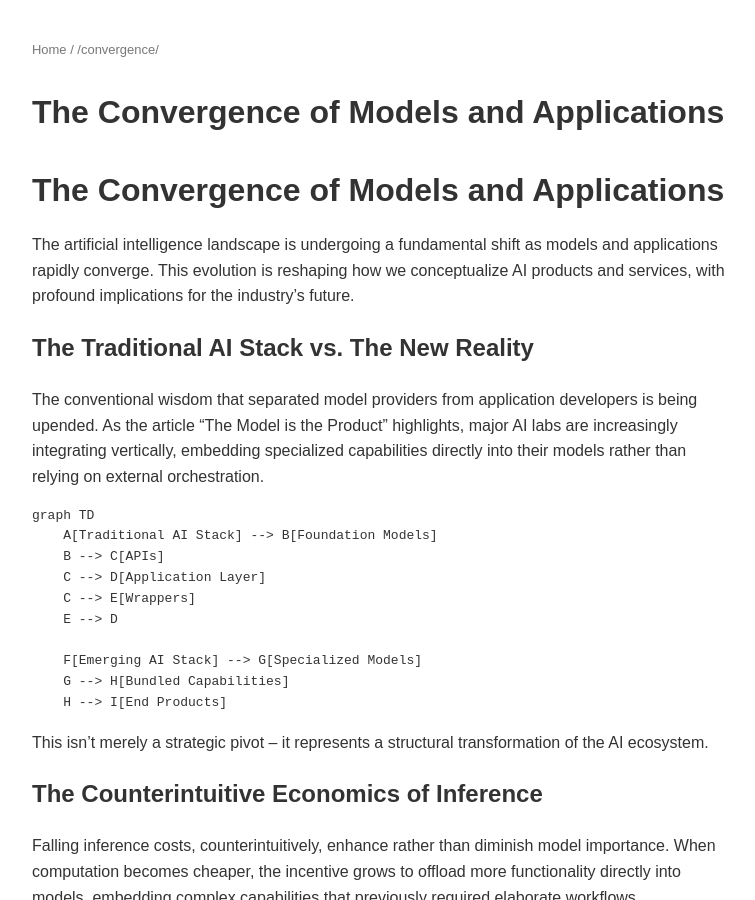
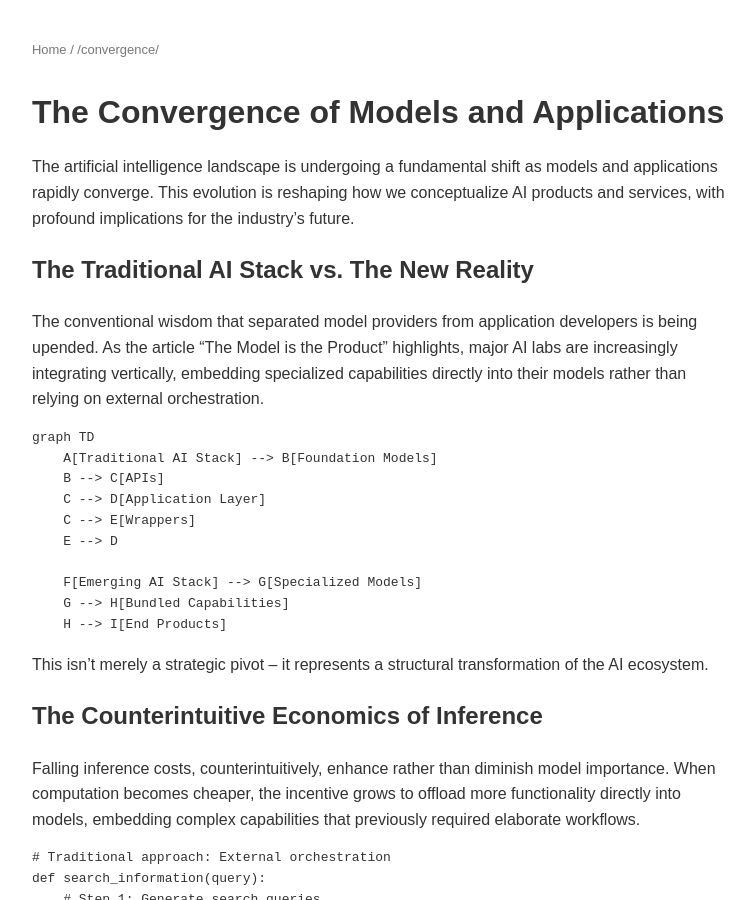
Before and after one commit to esteininger/minimal-website, a Jekyll site: the page built from convergence.md, in a window 1280 px wide and 900 px high. Shown: the whole window, without its empty margins (258-1013 px from the left). Built offline with Jekyll 4.4.1, drawn with Linux system fonts in a browser that asks for light colours; our own code applies the rules of GitHub Pages for plain Markdown files; some of the changed lines change nothing that is shown.

Commit message:
Update convergence.md

```diff
--- a/convergence.md
+++ b/convergence.md
@@ -1,8 +1,8 @@
 ---
 layout: default
+title: The Convergence of Models and Applications
 permalink: /convergence/
 ---
-# The Convergence of Models and Applications
 
 The artificial intelligence landscape is undergoing a fundamental shift as models and applications rapidly converge. This evolution is reshaping how we conceptualize AI products and services, with profound implications for the industry's future.
 
```
